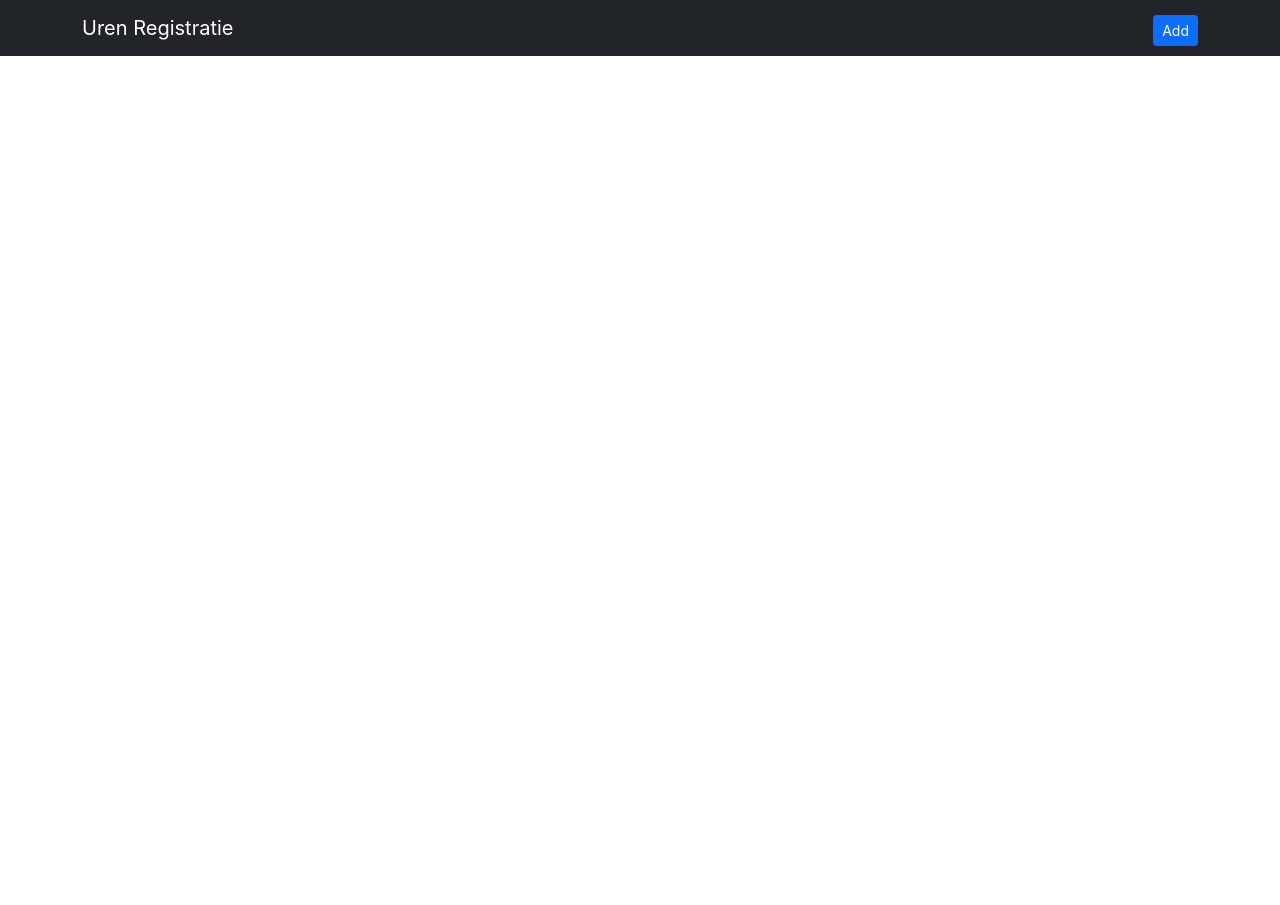
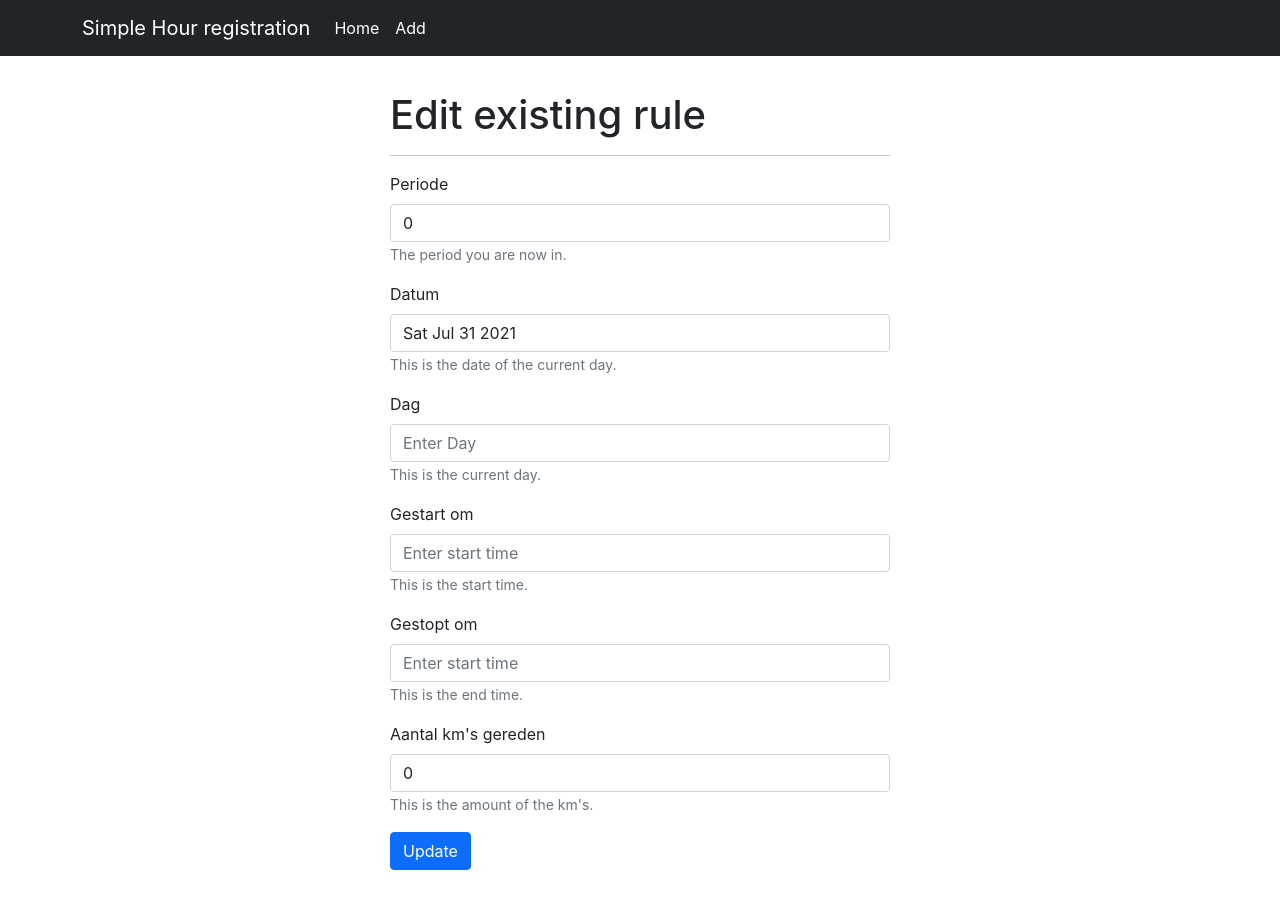
Before and after one commit to RedouanBou/simple-hourregistration, a React (Create React App) app: page /edit/1 in a window 1280 px wide. Before the commit the page ends 800 px from the top, so only its background shows below. Built offline with nearby package versions, Linux system fonts and the light colour scheme; no server answers.

Commit message:
Refactored the styling

```diff
--- a/package.json
+++ b/package.json
@@ -11,6 +11,7 @@
     "bootstrap": "^5.0.2",
     "react": "^17.0.2",
     "react-bootstrap": "^2.0.0-beta.4",
+    "react-csv": "^2.2.2",
     "react-dom": "^17.0.2",
     "react-icons": "^4.2.0",
     "react-router-dom": "^5.2.0",
--- a/src/App.js
+++ b/src/App.js
@@ -1,6 +1,6 @@
 import { BrowserRouter, Switch, Route } from "react-router-dom";
 
-import Navbar from "./components/Navbar";
+import NavbarMenu from "./components/NavbarMenu";
 import Home from "./pages/Home";
 import Add from "./pages/Add";
 import Edit from "./pages/Edit";
@@ -8,13 +8,13 @@ import Edit from "./pages/Edit";
 function App() {
   return (
     <BrowserRouter>
-      <Navbar />
+      <NavbarMenu />
 
       <div className="container">
         <Switch>
-          <Route exact path="/simple-hourregistration/" component={Home} />
-          <Route exact path="/simple-hourregistration/add" component={Add} />
-          <Route exact path="/simple-hourregistration/edit/:rowIndex" component={Edit} />
+          <Route exact path="/" component={Home} />
+          <Route exact path="/add" component={Add} />
+          <Route exact path="/edit/:rowIndex" component={Edit} />
         </Switch>
       </div>
     </BrowserRouter>
--- a/src/components/Navbar.js
+++ /dev/null
@@ -1,20 +0,0 @@
-import { Link } from "react-router-dom";
-
-const Navbar = () => {
-    return (
-        <nav className="navbar navbar-expand-lg navbar-dark bg-dark mb-5">
-            <div className="container">
-                <Link className="navbar-brand" to="/simple-hourregistration">Uren Registratie</Link>
-                <div>
-                    <ul className="navbar-nav ms-auto mb-2 mb-lg-0">
-                        <li className="nav-item mt-1">
-                            <Link className="btn btn-primary btn-sm" to="/simple-hourregistration/add">Add</Link>
-                        </li>
-                    </ul>
-                </div>
-            </div>
-        </nav>
-    )
-}
-
-export default Navbar;
--- /dev/null
+++ b/src/components/NavbarMenu.js
@@ -0,0 +1,28 @@
+import { Link } from "react-router-dom";
+import Container from 'react-bootstrap/Container';
+import Nav from 'react-bootstrap/Nav';
+import Navbar from 'react-bootstrap/Navbar';
+
+const NavbarMenu = () => {
+    return (
+        <Navbar bg="dark" expand="lg">
+            <Container>
+                <Navbar.Brand href="/" style={{ color: "#FFF" }}>Simple Hour registration</Navbar.Brand>
+                <Navbar.Toggle aria-controls="basic-navbar-nav" />
+
+                <Navbar.Collapse id="basic-navbar-nav">
+                    <Nav className="me-auto">
+                        <Nav.Link>
+                            <Link to="/">Home</Link>
+                        </Nav.Link>
+                        <Nav.Link>
+                            <Link to="/add">Add</Link>
+                        </Nav.Link>
+                    </Nav>
+                </Navbar.Collapse>
+            </Container>
+        </Navbar>
+    );
+}
+
+export default NavbarMenu;
--- a/src/index.css
+++ b/src/index.css
@@ -11,3 +11,17 @@ code {
   font-family: source-code-pro, Menlo, Monaco, Consolas, 'Courier New',
     monospace;
 }
+
+.me-auto a {
+  text-decoration: none;
+  color: #FFF;
+}
+
+.me-auto a:hover {
+  color: #CCC;
+  text-decoration: underline;
+}
+
+.home-body {
+  margin: 50px auto;
+}
--- a/src/pages/Add.js
+++ b/src/pages/Add.js
@@ -1,9 +1,8 @@
 import { useState } from "react";
-import { useHistory } from "react-router-dom";
+
+import { Container, Form, Button } from 'react-bootstrap';
 
 const Add = () => {
-    const history = useHistory();
-
     const [data, setData] = useState({
         periode: 0,
         datum: new Date(),
@@ -28,8 +27,9 @@ const Add = () => {
                 body: JSON.stringify(data)
             });
 
-            if (res.ok)
-                history.replace("/simple-hourregistration/");
+            if (res.ok) {
+                alert("Successfully added");
+            }
 
         } catch (error) {
             console.log(error);
@@ -38,35 +38,65 @@ const Add = () => {
     };
 
     return (
-        <form style={{ maxWidth: 500, margin: "auto" }} onSubmit={handleSubmit}>
-            <h1 className="text-muted text-center">Add</h1>
-            <hr />
-            <div className="mb-3">
-                <label htmlFor="periode" className="form-label">Periode</label>
-                <input type="text" className="form-control" name="periode" value={data.periode} onChange={handleChange} />
-            </div>
-            <div className="mb-3">
-                <label htmlFor="datum" className="form-label">Datum</label>
-                <input type="date" className="form-control" name="datum" value={data.datum} onChange={handleChange} />
-            </div>
-            <div className="mb-3">
-                <label htmlFor="dag" className="form-label">Dag</label>
-                <input type="text" className="form-control" name="dag" value={data.dag} onChange={handleChange} />
-            </div>
-            <div className="mb-3">
-                <label htmlFor="begintijd" className="form-label">Begin tijd</label>
-                <input type="time" className="form-control" name="begintijd" value={data.begintijd} onChange={handleChange} />
-            </div>
-            <div className="mb-3">
-                <label htmlFor="eindtijd" className="form-label">Eind tijd</label>
-                <input type="time" className="form-control" name="eindtijd" value={data.eindtijd} onChange={handleChange} />
-            </div>
-            <div className="mb-3">
-                <label htmlFor="km" className="form-label">Aantal km's</label>
-                <input type="text" className="form-control" name="totaalkm" value={data.totaalkm} onChange={handleChange} />
-            </div>
-            <button type="submit" className="btn btn-primary btn-lg btn-block">Toevoegen</button>
-        </form>
+        <Container>
+            <Form style={{ maxWidth: 500, margin: "35px auto" }} onSubmit={handleSubmit}>
+                <h1>Add new rule</h1>
+
+                <hr />
+
+                <Form.Group className="mb-3" controlId="formBasicPeriod">
+                    <Form.Label>Periode</Form.Label>
+                    <Form.Control type="number" name="periode" placeholder="Enter period" value={data.periode} onChange={handleChange} />
+                    <Form.Text className="text-muted">
+                        The period you are now in.
+                    </Form.Text>
+                </Form.Group>
+
+                <Form.Group className="mb-3" controlId="formBasicDate">
+                    <Form.Label>Datum</Form.Label>
+                    <Form.Control type="date" name="datum" placeholder="Enter Date" value={data.datum} onChange={handleChange} />
+                    <Form.Text className="text-muted">
+                        This is the date of the current day.
+                    </Form.Text>
+                </Form.Group>
+
+                <Form.Group className="mb-3" controlId="formBasicDay">
+                    <Form.Label>Dag</Form.Label>
+                    <Form.Control type="text" name="dag" placeholder="Enter Day" value={data.dag} onChange={handleChange} />
+                    <Form.Text className="text-muted">
+                        This is the current day.
+                    </Form.Text>
+                </Form.Group>
+
+                <Form.Group className="mb-3" controlId="formBasicStartTime">
+                    <Form.Label>Gestart om</Form.Label>
+                    <Form.Control type="time" name="begintijd" placeholder="Enter start time" value={data.begintijd} onChange={handleChange} />
+                    <Form.Text className="text-muted">
+                        This is the start time.
+                    </Form.Text>
+                </Form.Group>
+
+                <Form.Group className="mb-3" controlId="formBasicEndTime">
+                    <Form.Label>Gestopt om</Form.Label>
+                    <Form.Control type="time" name="eindtijd" placeholder="Enter start time" value={data.eindtijd} onChange={handleChange} />
+                    <Form.Text className="text-muted">
+                        This is the end time.
+                    </Form.Text>
+                </Form.Group>
+
+                <Form.Group className="mb-3" controlId="formBasicEndTime">
+                    <Form.Label>Aantal km's gereden</Form.Label>
+                    <Form.Control type="number" name="totaalkm" placeholder="Enter amount of km's" value={data.totaalkm} onChange={handleChange} />
+                    <Form.Text className="text-muted">
+                        This is the amount of the km's.
+                    </Form.Text>
+                </Form.Group>
+
+                <Button variant="primary" type="submit">
+                    Save
+                </Button>
+            </Form>
+        </Container>
     )
 };
 
--- a/src/pages/Edit.js
+++ b/src/pages/Edit.js
@@ -1,9 +1,11 @@
 import { useParams } from "react-router-dom";
 import { useState, useEffect } from "react";
-import { useHistory } from "react-router-dom";
+
+import { Container, Form, Button } from 'react-bootstrap';
+
 
 const Edit = () => {
-    const history = useHistory();
+
     const { rowIndex } = useParams();
     const [data, setData] = useState({
         periode: 0,
@@ -18,7 +20,6 @@ const Edit = () => {
         try {
             const res = await fetch(`https://sheet.best/api/sheets/9dd5c7ac-a6b0-4df5-9053-67f37650687d/${rowIndex}`);
             const data = await res.json();
-            console.log(data);
             setData(data[0]);
         } catch (error) {
             console.log(error);
@@ -42,8 +43,9 @@ const Edit = () => {
                 body: JSON.stringify(data),
             });
 
-            if (res.ok)
-                history.replace("/simple-hourregistration/");
+            if (res.ok) {
+                alert("Updated successfully");
+            }
 
         } catch (error) {
             console.log(error);
@@ -51,36 +53,66 @@ const Edit = () => {
     };
 
     return (
-        <form style={{ maxWidth: 500, margin: "auto" }} onSubmit={handleSubmit}>
-            <h1 className="text-muted text-center">Edit</h1>
-            <hr />
-            <div className="mb-3">
-                <label htmlFor="periode" className="form-label">Periode</label>
-                <input type="text" className="form-control" name="periode" value={data.periode} onChange={handleChange} required="required" />
-            </div>
-            <div className="mb-3">
-                <label htmlFor="datum" className="form-label">Datum</label>
-                <input type="text" className="form-control" name="datum" value={data.datum} onChange={handleChange} required="required" />
-            </div>
-            <div className="mb-3">
-                <label htmlFor="dag" className="form-label">Dag</label>
-                <input type="text" className="form-control" name="dag" value={data.dag} onChange={handleChange} required="required" />
-            </div>
-            <div className="mb-3">
-                <label htmlFor="begintijd" className="form-label">Begin tijd</label>
-                <input type="text" className="form-control" name="begintijd" value={data.begintijd} onChange={handleChange} required="required" />
-            </div>
-            <div className="mb-3">
-                <label htmlFor="eindtijd" className="form-label">Eind tijd</label>
-                <input type="text" className="form-control" name="eindtijd" value={data.eindtijd} onChange={handleChange} required="required" />
-            </div>
-            <div className="mb-3">
-                <label htmlFor="km" className="form-label">Aantal km's</label>
-                <input type="text" className="form-control" name="totaalkm" value={data.totaalkm} onChange={handleChange} required="required" />
-            </div>
-            <button type="submit" className="btn btn-primary btn-lg btn-block">Edit</button>
-        </form>
-    )
+        <Container>
+            <Form style={{ maxWidth: 500, margin: "35px auto" }} onSubmit={handleSubmit}>
+                <h1>Edit existing rule</h1>
+
+                <hr />
+
+                <Form.Group className="mb-3" controlId="formBasicPeriod">
+                    <Form.Label>Periode</Form.Label>
+                    <Form.Control type="number" name="periode" placeholder="Enter period" value={data.periode} onChange={handleChange} />
+                    <Form.Text className="text-muted">
+                        The period you are now in.
+                    </Form.Text>
+                </Form.Group>
+
+                <Form.Group className="mb-3" controlId="formBasicDate">
+                    <Form.Label>Datum</Form.Label>
+                    <Form.Control type="text" name="datum" placeholder="Enter Date" value={data.datum} onChange={handleChange} />
+                    <Form.Text className="text-muted">
+                        This is the date of the current day.
+                    </Form.Text>
+                </Form.Group>
+
+                <Form.Group className="mb-3" controlId="formBasicDay">
+                    <Form.Label>Dag</Form.Label>
+                    <Form.Control type="text" name="dag" placeholder="Enter Day" value={data.dag} onChange={handleChange} />
+                    <Form.Text className="text-muted">
+                        This is the current day.
+                    </Form.Text>
+                </Form.Group>
+
+                <Form.Group className="mb-3" controlId="formBasicStartTime">
+                    <Form.Label>Gestart om</Form.Label>
+                    <Form.Control type="text" name="begintijd" placeholder="Enter start time" value={data.begintijd} onChange={handleChange} />
+                    <Form.Text className="text-muted">
+                        This is the start time.
+                    </Form.Text>
+                </Form.Group>
+
+                <Form.Group className="mb-3" controlId="formBasicEndTime">
+                    <Form.Label>Gestopt om</Form.Label>
+                    <Form.Control type="text" name="eindtijd" placeholder="Enter start time" value={data.eindtijd} onChange={handleChange} />
+                    <Form.Text className="text-muted">
+                        This is the end time.
+                    </Form.Text>
+                </Form.Group>
+
+                <Form.Group className="mb-3" controlId="formBasicEndTime">
+                    <Form.Label>Aantal km's gereden</Form.Label>
+                    <Form.Control type="number" name="totaalkm" value={data.totaalkm} onChange={handleChange} />
+                    <Form.Text className="text-muted">
+                        This is the amount of the km's.
+                    </Form.Text>
+                </Form.Group>
+
+                <Button variant="primary" type="submit">
+                    Update
+                </Button>
+            </Form>
+        </Container>
+    );
 }
 
 export default Edit;
```
Also changed, not shown: src/pages/Home.js (+7 -3 lines), 1 other file (tests, documents, lock files or other folders).
